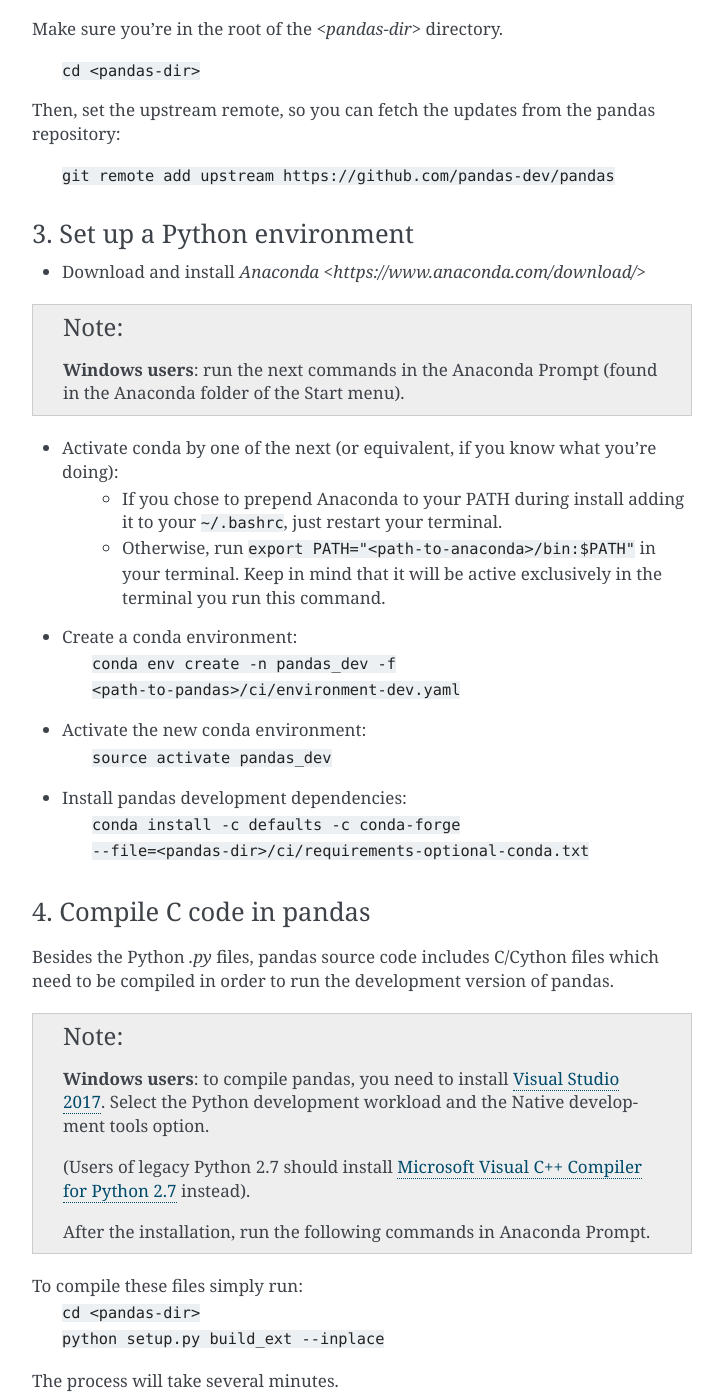
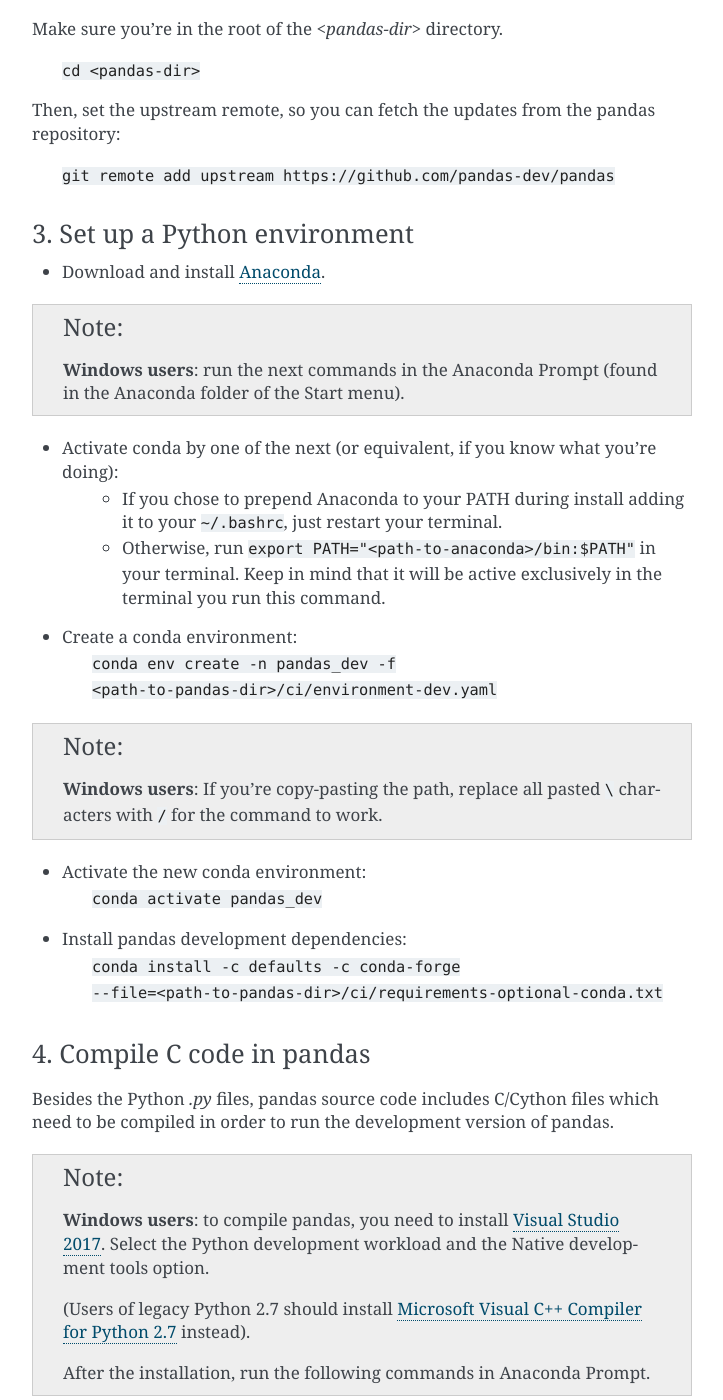
Before and after one commit to python-sprints/python-sprints.github.io, a Sphinx documentation site: the page built from pandas/guide/source/pandas_setup.rst, in a window 1280 px wide and 1400 px high, scrolled down 1370 px. Shown: the whole window, without its empty margins (388-1111 px from the left). Built offline with Sphinx 7.4.7, drawn with Linux system fonts in a browser that asks for light colours.

Commit message:
Fixed broken link syntax (#64)
* Fixed broken link syntax

* Fixed command

source activate not working. conda activate works.

* Added note about making pasted paths work

Windows users note

* Used consistent reference for path to pandas dir

```diff
--- a/pandas/guide/source/pandas_setup.rst
+++ b/pandas/guide/source/pandas_setup.rst
@@ -64,7 +64,7 @@ repository:
 3. Set up a Python environment
 ~~~~~~~~~~~~~~~~~~~~~~~~~~~~~~
 
-* Download and install `Anaconda <https://www.anaconda.com/download/>`
+* Download and install `Anaconda <https://www.anaconda.com/download/>`_.
 
 .. note::
     **Windows users**: run the next commands in the Anaconda Prompt (found in the Anaconda
@@ -74,11 +74,15 @@ repository:
     * If you chose to prepend Anaconda to your PATH during install adding it to your ``~/.bashrc``, just restart your terminal.
     * Otherwise, run ``export PATH="<path-to-anaconda>/bin:$PATH"`` in your terminal. Keep in mind that it will be active exclusively in the terminal you run this command.
 * Create a conda environment:
-    ``conda env create -n pandas_dev -f <path-to-pandas>/ci/environment-dev.yaml``
+    ``conda env create -n pandas_dev -f <path-to-pandas-dir>/ci/environment-dev.yaml``
+
+.. note::
+    **Windows users**: If you're copy-pasting the path, replace all pasted ``\`` characters with ``/`` for the command to work.
+
 * Activate the new conda environment:
-    ``source activate pandas_dev``
+    ``conda activate pandas_dev``
 * Install pandas development dependencies:
-    ``conda install -c defaults -c conda-forge --file=<pandas-dir>/ci/requirements-optional-conda.txt``
+    ``conda install -c defaults -c conda-forge --file=<path-to-pandas-dir>/ci/requirements-optional-conda.txt``
 
 4. Compile C code in pandas
 ~~~~~~~~~~~~~~~~~~~~~~~~~~~
```
